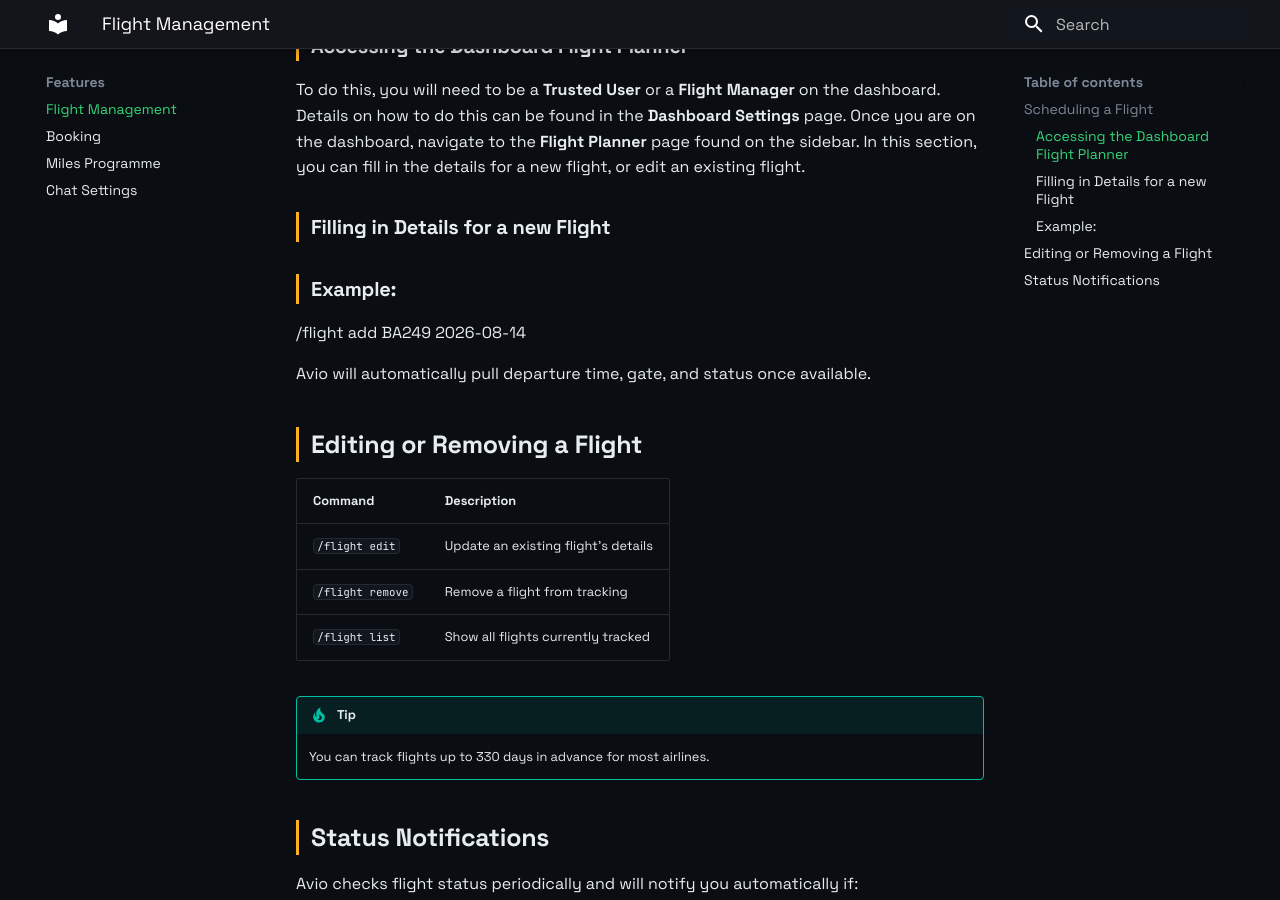
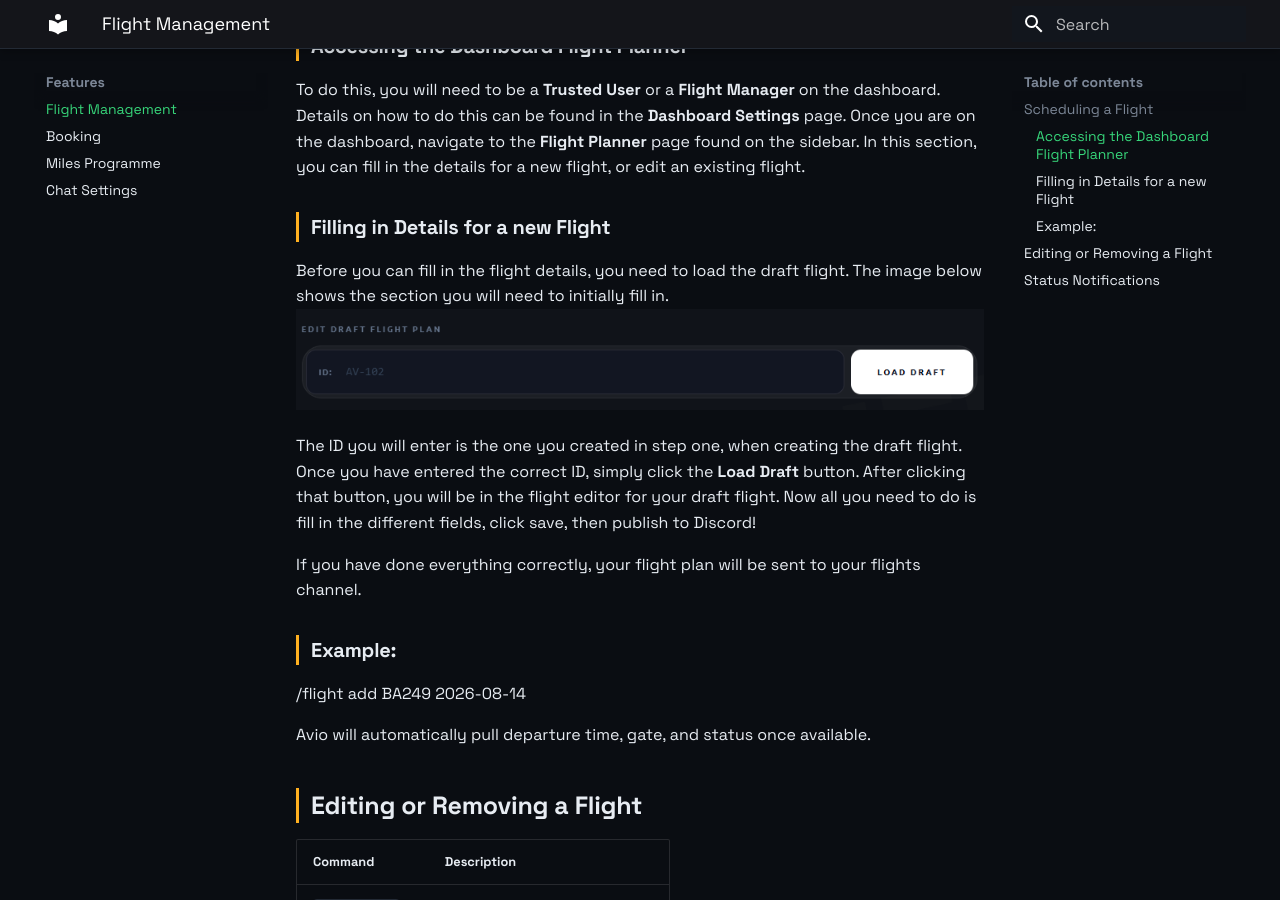
Before and after one commit to fudgemss/avio-wiki, an MkDocs documentation site: the page built from docs/features/flight-management.md, in a window 1280 px wide and 900 px high, scrolled down 526 px. Built offline with MkDocs 1.6.1 and Material for MkDocs 9.7.7, drawn with Linux system fonts in a browser that asks for light colours.

Commit message:
Update flight-management.md

```diff
--- a/docs/features/flight-management.md
+++ b/docs/features/flight-management.md
@@ -15,7 +15,16 @@ Once you are on the dashboard, navigate to the **Flight Planner** page found on
 In this section, you can fill in the details for a new flight, or edit an existing flight.
 
 ### Filling in Details for a new Flight
+Before you can fill in the flight details, you need to load the draft flight.
+The image below shows the section you will need to initially fill in.
+![New Flight](../images/avio-flight-new.png)
 
+The ID you will enter is the one you created in step one, when creating the draft flight.
+Once you have entered the correct ID, simply click the **Load Draft** button.
+After clicking that button, you will be in the flight editor for your draft flight.
+Now all you need to do is fill in the different fields, click save, then publish to Discord!
+
+If you have done everything correctly, your flight plan will be sent to your flights channel.
 
 
 
```
